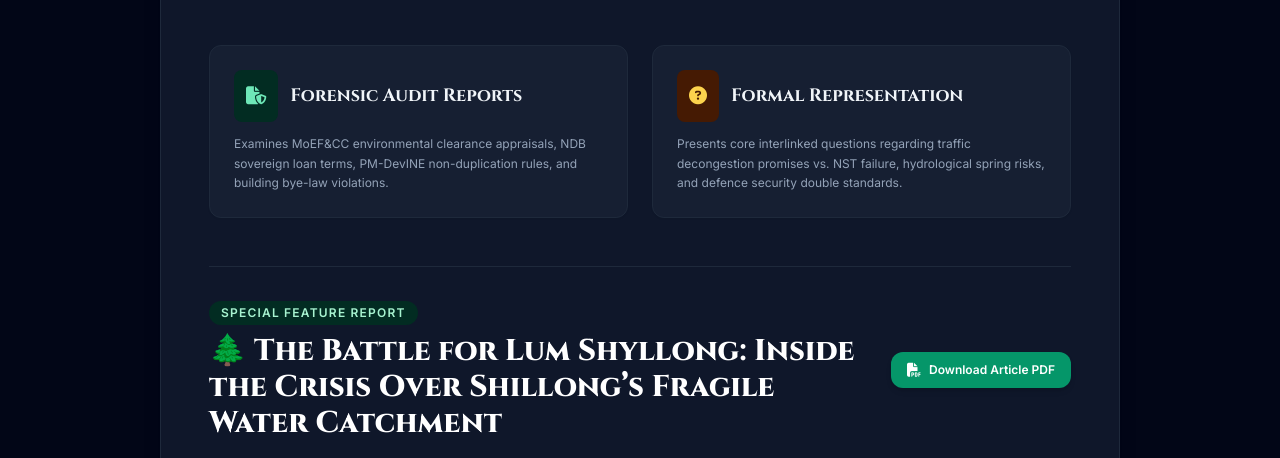
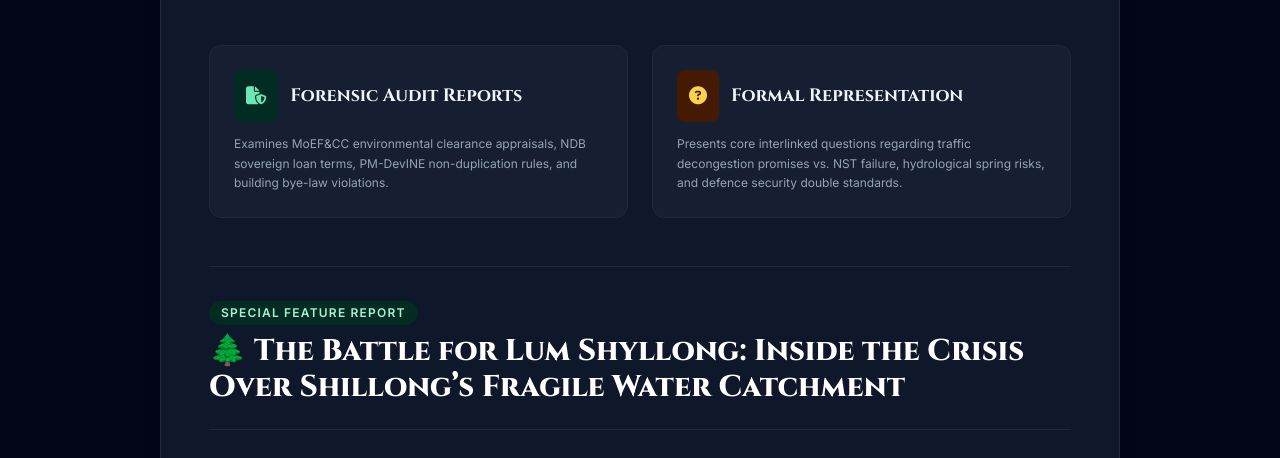
Before and after one commit to Maxxmeghalayaphilharmonicsociety/Shillong-City-Decongestion, a plain HTML site: page index.html in a window 1280 px wide. Shown: the part 342-800 px from the top of the page. Drawn offline with nearby package versions, Linux system fonts and the light colour scheme.

Commit message:
Update index.html

```diff
--- a/index.html
+++ b/index.html
@@ -161,11 +161,7 @@
                             🌲 The Battle for Lum Shyllong: Inside the Crisis Over Shillong’s Fragile Water Catchment
                         </h2>
                     </div>
-                    <button onclick="printArticleOnly()" title="Download Article as PDF" class="no-print px-4 py-2 bg-emerald-600 hover:bg-emerald-700 text-white rounded-xl text-xs font-semibold shadow-md transition flex items-center space-x-2 shrink-0">
-                        <i class="fa-solid fa-file-pdf text-sm"></i>
-                        <span>Download Article PDF</span>
-                    </button>
-                </div>
+                   </div>
 
                 <div class="font-serif text-slate-700 dark:text-slate-300 space-y-6 text-sm sm:text-base leading-relaxed bg-gradient-to-br from-slate-50 to-emerald-50/30 dark:from-slate-800/40 dark:to-slate-900 p-6 sm:p-10 rounded-2xl border border-slate-200 dark:border-slate-800 shadow-sm">
                     <p>
```
